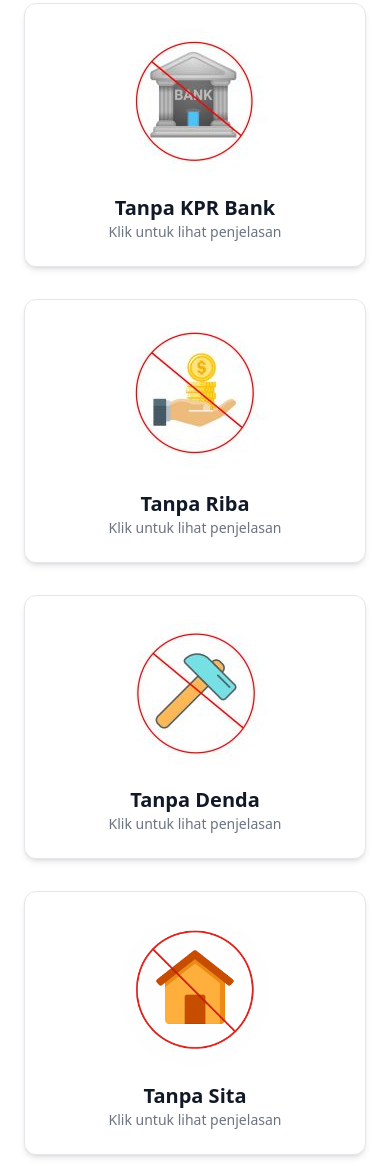
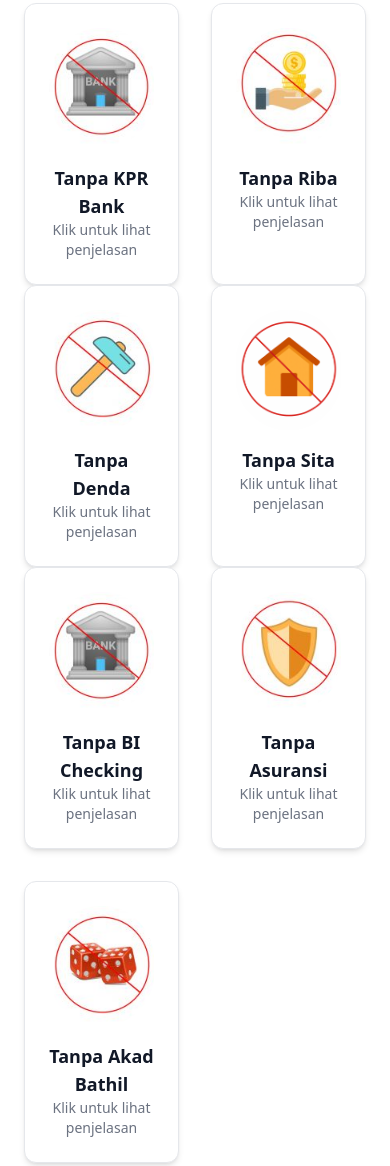
Before and after one commit to Dzikry30/Rajaproperti, a plain HTML site: page index.html in a window 390 px wide. Shown: the part 1055-2221 px from the top of the page. Drawn offline with nearby package versions, Linux system fonts and the light colour scheme.

Commit message:
Update index.html
Signed-off-by: Fahmi dzikry <fahmidzikry@gmail.com>

```diff
--- a/index.html
+++ b/index.html
@@ -133,12 +133,12 @@
         </div>
 
         <!-- Grid -->
-        <div class="grid grid-cols-1 sm:grid-cols-2 lg:grid-cols-3 xl:grid-cols-4 gap-8">
+        <div class="grid grid-cols-2 sm:grid-cols-2 md:grid-cols-3 lg:grid-cols-4 gap-8">
             <!-- Card 1 -->
             <div onclick="toggleDetail(this)" class="card-hover relative group bg-white border rounded-xl shadow-md p-6 transition hover:shadow-lg cursor-pointer overflow-hidden" data-aos="fade-up">
-            <img src="dokumen/TANPA-BANK-150x150 (1).jpg" alt="Tanpa KPR Bank" class="h-[150px] w-[150px] object-cover mb-4 rounded-full mx-auto z-10 relative">
-            <h3 class="text-xl font-semibold text-center text-gray-900 z-10 relative">Tanpa KPR Bank</h3>
-            <p class="text-center text-sm text-gray-500 z-10 relative">Klik untuk lihat penjelasan</p>
+                <img src="dokumen/TANPA-BANK-150x150 (1).jpg" alt="Tanpa KPR Bank" class="h-[120px] w-[120px] sm:h-[150px] sm:w-[150px] object-cover mb-4 rounded-full mx-auto z-10 relative">
+                <h3 class="text-lg sm:text-xl font-semibold text-center text-gray-900 z-10 relative">Tanpa KPR Bank</h3>
+                <p class="text-center text-sm sm:text-base text-gray-500 z-10 relative">Klik untuk lihat penjelasan</p>
 
                 <div class="hover-card absolute inset-0 bg-white/90 backdrop-blur-sm p-4 rounded-xl hidden group-hover:flex items-center justify-center text-center text-sm text-gray-700 z-20 transition-all duration-300">
                     <p>Kami tidak bekerja sama dalam hal pembiayaan proyek maupun penjualan kepada bank, karena ada hal yang tidak sesuai syariah.</p>
@@ -150,9 +150,9 @@
 
             <!-- Card 2 -->
             <div onclick="toggleDetail(this)" class="card-hover relative group bg-white border rounded-xl shadow-md p-6 transition hover:shadow-lg cursor-pointer overflow-hidden" data-aos="fade-up">
-            <img src="dokumen/TANPA-RIBA-150x150.jpg" alt="Tanpa Riba" class="h-[150px] w-[150px] object-cover mb-4 rounded-full mx-auto z-10 relative">
-            <h3 class="text-xl font-semibold text-center text-gray-900 z-10 relative">Tanpa Riba</h3>
-            <p class="text-center text-sm text-gray-500 z-10 relative">Klik untuk lihat penjelasan</p>
+                <img src="dokumen/TANPA-RIBA-150x150.jpg" alt="Tanpa Riba" class="h-[120px] w-[120px] sm:h-[150px] sm:w-[150px] object-cover mb-4 rounded-full mx-auto z-10 relative">
+                <h3 class="text-lg sm:text-xl font-semibold text-center text-gray-900 z-10 relative">Tanpa Riba</h3>
+                <p class="text-center text-sm sm:text-base text-gray-500 z-10 relative">Klik untuk lihat penjelasan</p>
 
                 <div class="hover-card absolute inset-0 bg-white/90 backdrop-blur-sm p-4 rounded-xl hidden group-hover:flex items-center justify-center text-center text-sm text-gray-700 z-20 transition-all duration-300">
                     <p>Riba adalah tambahan atau manfaat dari hutang. Kami menetapkan nilai tetap dalam akad di awal tanpa tambahan tersembunyi.</p>
@@ -161,12 +161,15 @@
                     <p>Riba adalah tambahan atau manfaat dari hutang. Kami menetapkan nilai tetap dalam akad di awal tanpa tambahan tersembunyi.</p>
                 </div>
             </div>
+        </div>
 
+          <!-- Grid -->
+        <div class="grid grid-cols-2 sm:grid-cols-2 md:grid-cols-3 lg:grid-cols-4 gap-8">
             <!-- Card 3 -->
             <div onclick="toggleDetail(this)" class="card-hover relative group bg-white border rounded-xl shadow-md p-6 transition hover:shadow-lg cursor-pointer overflow-hidden" data-aos="fade-up">
-            <img src="dokumen/TANPA-DENDA-150x150.jpg" alt="Tanpa Denda" class="h-[150px] w-[150px] object-cover mb-4 rounded-full mx-auto z-10 relative">
-            <h3 class="text-xl font-semibold text-center text-gray-900 z-10 relative">Tanpa Denda</h3>
-            <p class="text-center text-sm text-gray-500 z-10 relative">Klik untuk lihat penjelasan</p>
+                <img src="dokumen/TANPA-DENDA-150x150.jpg" alt="Tanpa Denda" class="h-[120px] w-[120px] sm:h-[150px] sm:w-[150px] object-cover mb-4 rounded-full mx-auto z-10 relative">
+                <h3 class="text-lg sm:text-xl font-semibold text-center text-gray-900 z-10 relative">Tanpa Denda</h3>
+                <p class="text-center text-sm sm:text-base text-gray-500 z-10 relative">Klik untuk lihat penjelasan</p>
 
                 <div class="hover-card absolute inset-0 bg-white/90 backdrop-blur-sm p-4 rounded-xl hidden group-hover:flex items-center justify-center text-center text-sm text-gray-700 z-20 transition-all duration-300">
                     <p>Kami tidak menerapkan denda karena termasuk riba. Namun ada solusi bagi pembeli yang telat bayar tanpa merugikan pihak manapun.</p>
@@ -178,9 +181,9 @@
 
             <!-- Card 4 -->
             <div onclick="toggleDetail(this)" class="card-hover relative group bg-white border rounded-xl shadow-md p-6 transition hover:shadow-lg cursor-pointer overflow-hidden" data-aos="fade-up">
-            <img src="dokumen/rumah.png" alt="Tanpa Sita" class="h-[150px] w-[150px] object-cover mb-4 rounded-full mx-auto z-10 relative">
-            <h3 class="text-xl font-semibold text-center text-gray-900 z-10 relative">Tanpa Sita</h3>
-            <p class="text-center text-sm text-gray-500 z-10 relative">Klik untuk lihat penjelasan</p>
+                <img src="dokumen/rumah.png" alt="Tanpa Sita" class="h-[120px] w-[120px] sm:h-[150px] sm:w-[150px] object-cover mb-4 rounded-full mx-auto z-10 relative">
+                <h3 class="text-lg sm:text-xl font-semibold text-center text-gray-900 z-10 relative">Tanpa Sita</h3>
+                <p class="text-center text-sm sm:text-base text-gray-500 z-10 relative">Klik untuk lihat penjelasan</p>
 
                 <div class="hover-card absolute inset-0 bg-white/90 backdrop-blur-sm p-4 rounded-xl hidden group-hover:flex items-center justify-center text-center text-sm text-gray-700 z-20 transition-all duration-300">
                     <p>Rumah tetap dihuni, bisa dijual oleh penghuni atau developer. Hasil penjualan menjadi hak pembeli, bukan disita.</p>
@@ -189,12 +192,16 @@
                     <p>Rumah tetap dihuni, bisa dijual oleh penghuni atau developer. Hasil penjualan menjadi hak pembeli, bukan disita.</p>
                 </div>
             </div>
+        </div>
 
+
+              <!-- Grid -->
+        <div class="grid grid-cols-2 sm:grid-cols-2 md:grid-cols-3 lg:grid-cols-4 gap-8">
             <!-- Card 5 -->
             <div onclick="toggleDetail(this)" class="card-hover relative group bg-white border rounded-xl shadow-md p-6 transition hover:shadow-lg cursor-pointer overflow-hidden" data-aos="fade-up">
-            <img src="dokumen/TANPA-BANK-150x150.jpg" alt="Tanpa BI Checking" class="h-[150px] w-[150px] object-cover mb-4 rounded-full mx-auto z-10 relative">
-            <h3 class="text-xl font-semibold text-center text-gray-900 z-10 relative">Tanpa BI Checking</h3>
-            <p class="text-center text-sm text-gray-500 z-10 relative">Klik untuk lihat penjelasan</p>
+                <img src="dokumen/TANPA-BANK-150x150.jpg" alt="Tanpa BI Checking" class="h-[120px] w-[120px] sm:h-[150px] sm:w-[150px] object-cover mb-4 rounded-full mx-auto z-10 relative">
+                <h3 class="text-lg sm:text-xl font-semibold text-center text-gray-900 z-10 relative">Tanpa BI Checking</h3>
+                <p class="text-center text-sm sm:text-base text-gray-500 z-10 relative">Klik untuk lihat penjelasan</p>
 
                 <div class="hover-card absolute inset-0 bg-white/90 backdrop-blur-sm p-4 rounded-xl hidden group-hover:flex items-center justify-center text-center text-sm text-gray-700 z-20 transition-all duration-300">
                     <p>Kami tidak menggunakan BI Checking. Semua profesi (formal atau informal) bisa memiliki rumah tanpa hambatan administratif.</p>
@@ -206,9 +213,9 @@
 
             <!-- Card 6 -->
             <div onclick="toggleDetail(this)" class="card-hover relative group bg-white border rounded-xl shadow-md p-6 transition hover:shadow-lg cursor-pointer overflow-hidden" data-aos="fade-up">
-            <img src="dokumen/TANPA-ASURANSI-1-150x150.jpg" alt="Tanpa Asuransi" class="h-[150px] w-[150px] object-cover mb-4 rounded-full mx-auto z-10 relative">
-            <h3 class="text-xl font-semibold text-center text-gray-900 z-10 relative">Tanpa Asuransi</h3>
-            <p class="text-center text-sm text-gray-500 z-10 relative">Klik untuk lihat penjelasan</p>
+                <img src="dokumen/TANPA-ASURANSI-1-150x150.jpg" alt="Tanpa Asuransi" class="h-[120px] w-[120px] sm:h-[150px] sm:w-[150px] object-cover mb-4 rounded-full mx-auto z-10 relative">
+                <h3 class="text-lg sm:text-xl font-semibold text-center text-gray-900 z-10 relative">Tanpa Asuransi</h3>
+                <p class="text-center text-sm sm:text-base text-gray-500 z-10 relative">Klik untuk lihat penjelasan</p>
 
                 <div class="hover-card absolute inset-0 bg-white/90 backdrop-blur-sm p-4 rounded-xl hidden group-hover:flex items-center justify-center text-center text-sm text-gray-700 z-20 transition-all duration-300">
                     <p>Asuransi dalam Islam tergolong gharar (ketidakjelasan) dan maysir (judi). Kami tidak mengikutkan asuransi dalam akad jual beli.</p>
@@ -220,16 +227,15 @@
 
             <!-- Card 7 -->
             <div onclick="toggleDetail(this)" class="card-hover relative group bg-white border rounded-xl shadow-md p-6 transition hover:shadow-lg cursor-pointer overflow-hidden" data-aos="fade-up">
-            <img src="dokumen/TANPA-GHOROR-150x150.jpg" alt="Tanpa Akad Bathil" class="h-[150px] w-[150px] object-cover mb-4 rounded-full mx-auto z-10 relative">
-            <h3 class="text-xl font-semibold text-center text-gray-900 z-10 relative">Tanpa Akad Bathil</h3>
-            <p class="text-center text-sm text-gray-500 z-10 relative">Klik untuk lihat penjelasan</p>
+                <img src="dokumen/TANPA-GHOROR-150x150.jpg" alt="Tanpa Akad Bathil" class="h-[120px] w-[120px] sm:h-[150px] sm:w-[150px] object-cover mb-4 rounded-full mx-auto z-10 relative">
+                <h3 class="text-lg sm:text-xl font-semibold text-center text-gray-900 z-10 relative">Tanpa Akad Bathil</h3>
+                <p class="text-center text-sm sm:text-base text-gray-500 z-10 relative">Klik untuk lihat penjelasan</p>
 
                 <div class="hover-card absolute inset-0 bg-white/90 backdrop-blur-sm p-4 rounded-xl hidden group-hover:flex items-center justify-center text-center text-sm text-gray-700 z-20 transition-all duration-300">
                     <p>Akad yang tidak sesuai syariah tidak sah dan batal. Kami menjamin akad jual beli sesuai ketentuan Islam.</p>
                 </div>
                 <div class="detail absolute inset-0 bg-white p-4 rounded-xl hidden opacity-0 max-h-0 z-30 overflow-auto transition-all duration-300">
                     <p>Akad yang tidak sesuai syariah tidak sah dan batal. Kami menjamin akad jual beli sesuai ketentuan Islam.</p>
-            </div>
                 </div>
             </div>
         </div>
```
Lines whose indentation alone changed are shown as unchanged.
